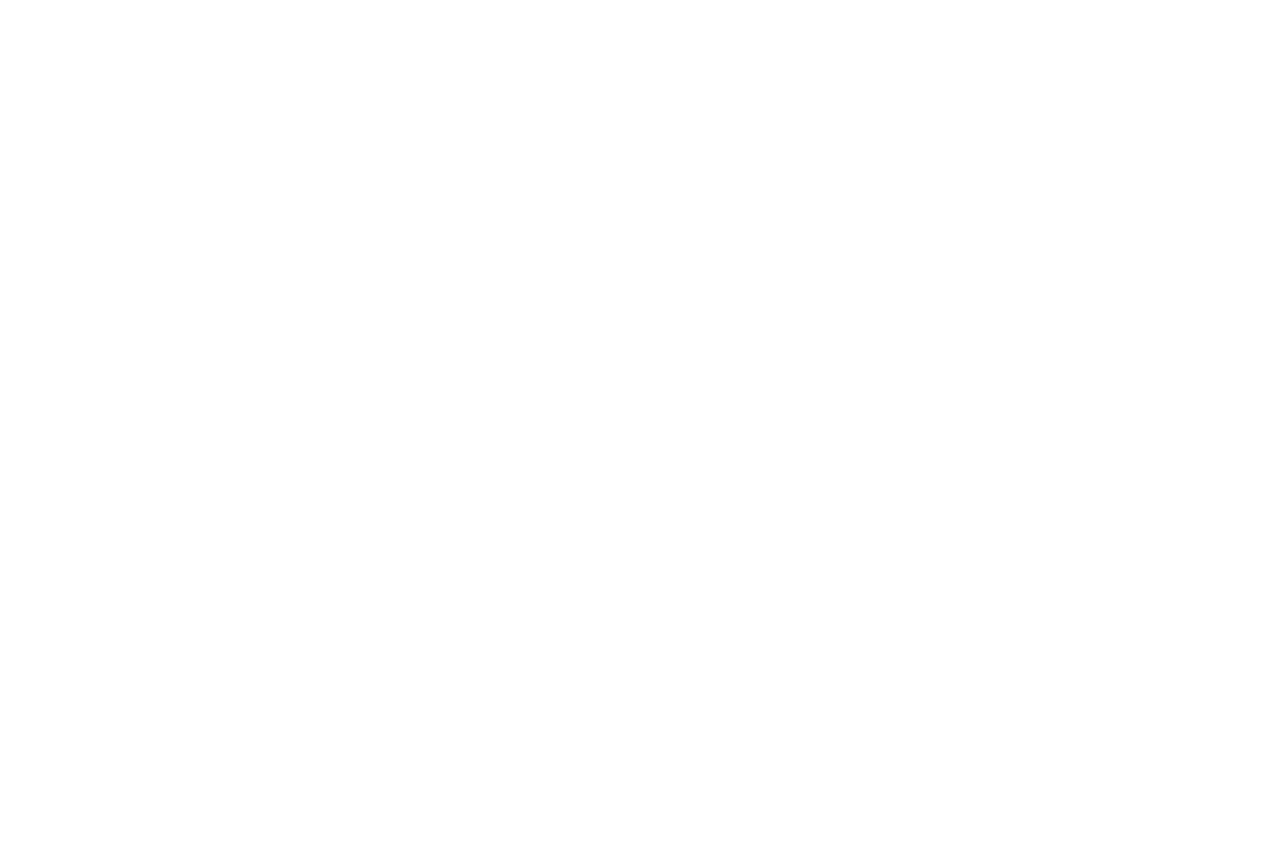
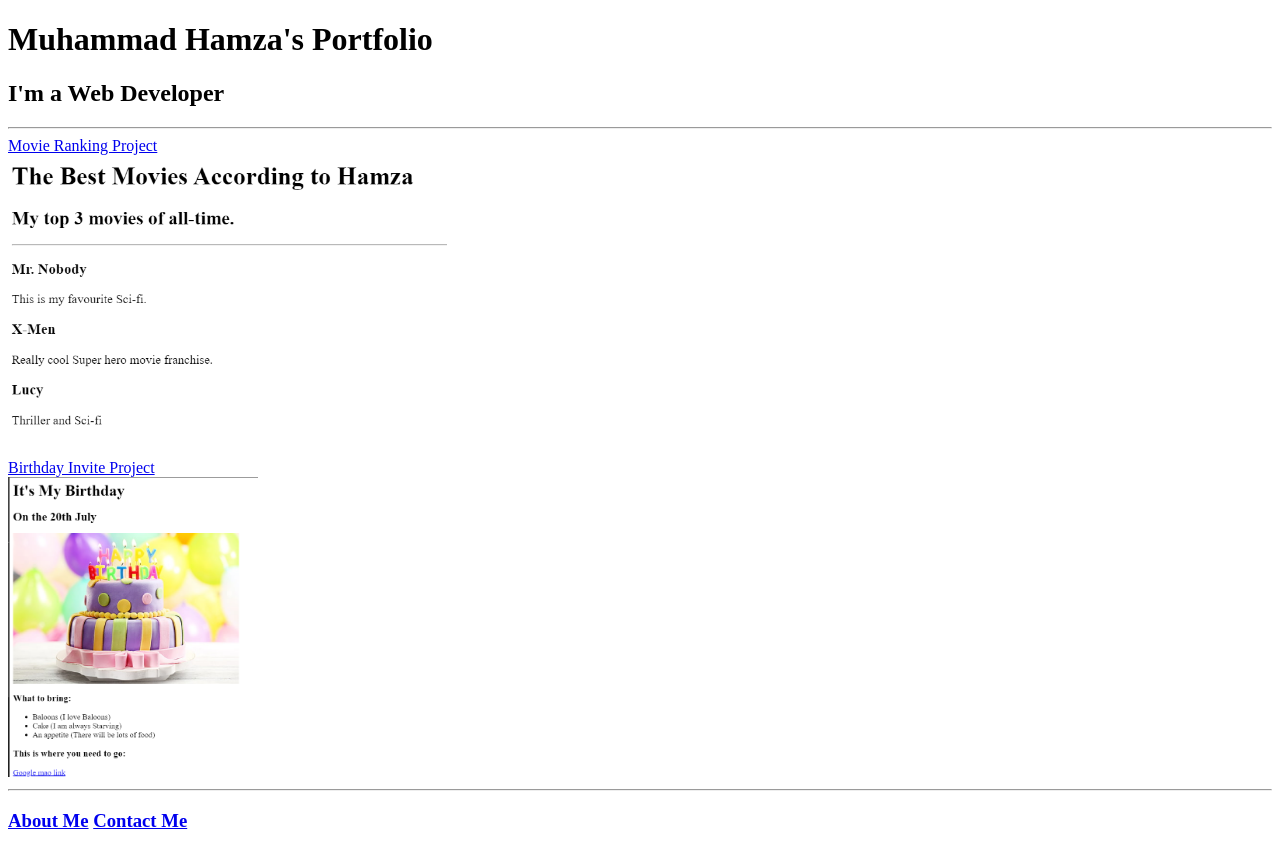
Before and after one commit to Ghost0200/html-protfolio, a plain HTML site: page index.html in a window 1280 px wide. Before the commit the page ends 800 px from the top, so only its background shows below. Drawn offline with Linux system fonts and the light colour scheme.

Commit message:
Update index.html

```diff
--- a/index.html
+++ b/index.html
@@ -1,15 +1,27 @@
-<!-- TODO 1: Create the HTML Boilerplate -->
+<!DOCTYPE html>
+<html lang="en">
+<head>
+    <meta charset="UTF-8">
+    <title>Muhammad Hamza's Protfolio</title>
+</head>
+<body>
+    <h1>Muhammad Hamza's Portfolio</h1>
+    <h2>I'm a Web Developer</h2>
+    <hr/>
 
-<!-- TODO 2: Add Your previous projects' HTML into the public folder -->
+    <a href="./public/movie-ranking.html">Movie Ranking Project</a>
+    <br/>
+    <img src="./assets/images/movie-ranking.png" height="300"/>
+    <br/>
 
-<!-- TODO 3: Take screenshots of your project previews and add the images to the images folder -->
+    <a href="./public/birthday-invite.html">Birthday Invite Project</a>
+    <br/>
+    <img src="./assets/images/birthday-Invitation.PNG" height="300"/>
 
-<!-- TODO 4: Add titles/subtitles etc. -->
-
-<!-- TODO 5: Add a link to the project pages -->
-
-<!-- TODO 6: Add images to show the project previews
-HINT for TODO 6: You can use the height attribute set to 200 to make the image smaller:
-https://developer.mozilla.org/en-US/docs/Web/HTML/Element/img#attr-height -->
-
-<!-- TODO 7: Add the Contact Me and About Me page links -->
+    <hr/>
+    <h3>
+        <a href="./public/about.html">About Me</a>
+        <a href="./public/contact.html">Contact Me</a>
+    </h3>
+</body>
+</html>
```
